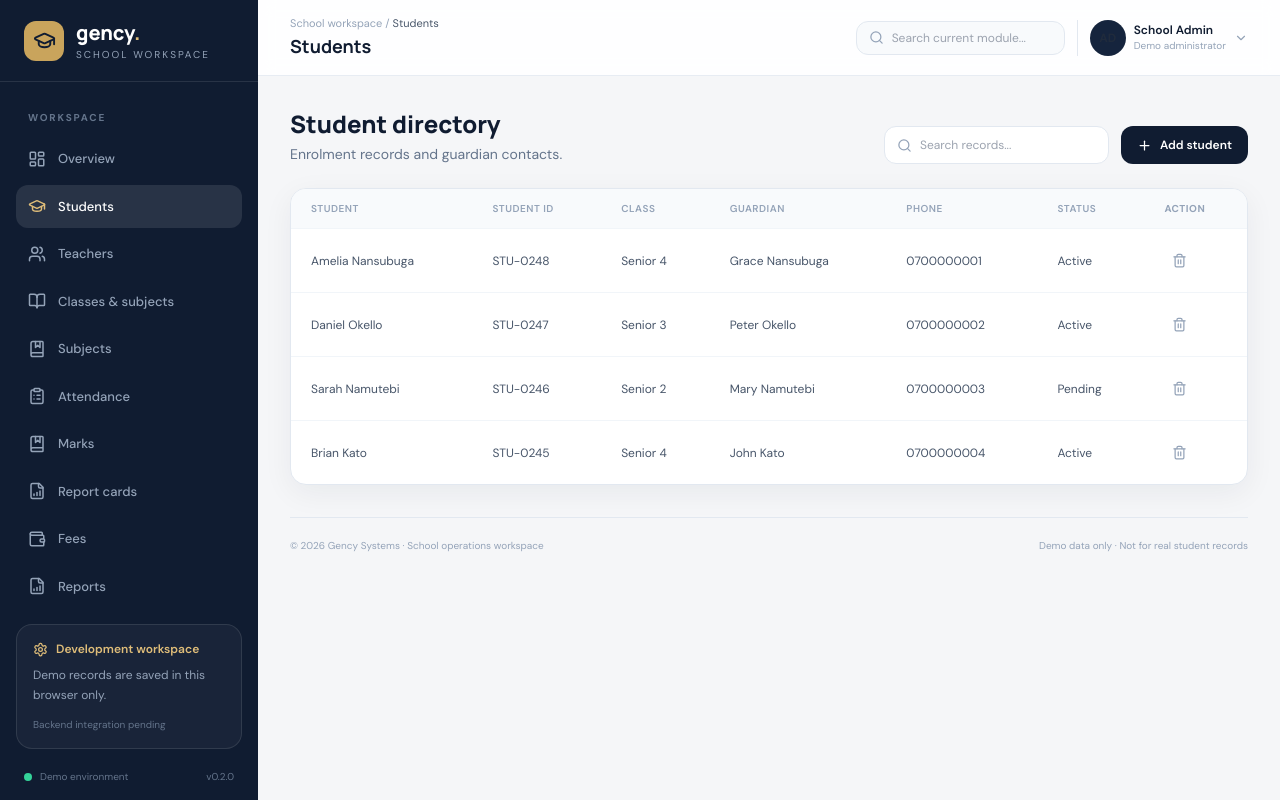
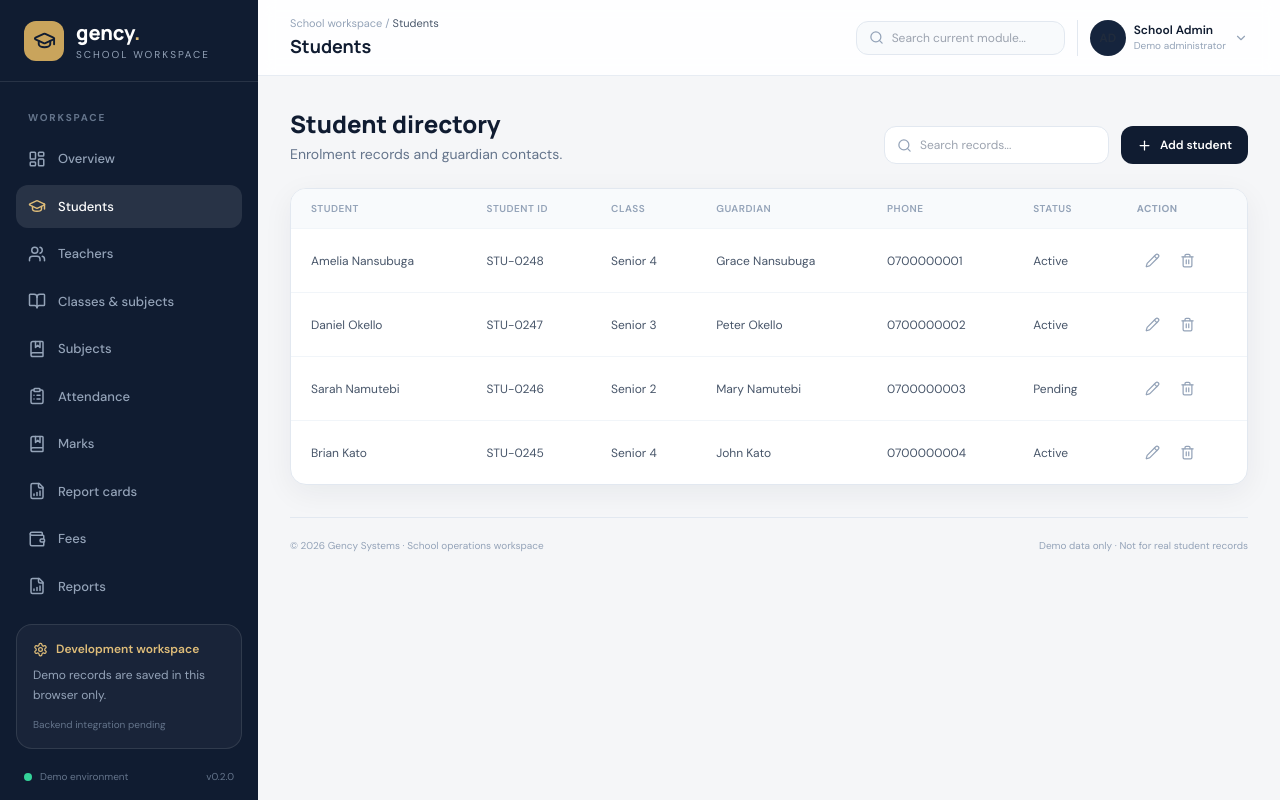
Before and after one commit to ashbypatrick12-art/gency-school-management-system, a React (Vite) app: page / in a window 1280 px wide. Both pictures are taken after a click on the button "Students". Built offline with nearby package versions, Linux system fonts and the light colour scheme.

Commit message:
Add edit actions and basic validation across school records

```diff
--- a/src/App.jsx
+++ b/src/App.jsx
@@ -148,6 +148,34 @@ function App() {
     const [items, setter] = setters[type]
     setter(items.filter(item => item.id !== id)); setNotice('Record deleted.')
   }
+  const editRecord = (type, id) => {
+    const collections = { students: [students, setStudents], teachers: [teachers, setTeachers], classes: [classes, setClasses], subjects: [subjects, setSubjects], marks: [marks, setMarks], fees: [fees, setFees] }
+    const entry = collections[type]
+    if (!entry) return
+    const [items, setter] = entry
+    const current = items.find(item => item.id === id)
+    if (!current) return
+    const updated = { ...current }
+    for (const key of Object.keys(current).filter(key => key !== 'id')) {
+      const answer = window.prompt('Update ' + key + ' (leave unchanged by pressing Cancel)', String(current[key] ?? ''))
+      if (answer === null) continue
+      const value = answer.trim()
+      if (value === '') { setNotice('An empty value was not saved.'); return }
+      if (['score', 'outOf', 'amount'].includes(key)) {
+        const number = Number(value)
+        if (!Number.isFinite(number) || number < 0 || (key === 'outOf' && number <= 0) || (key === 'amount' && number <= 0)) {
+          setNotice('Enter a valid positive number for ' + key + '.'); return
+        }
+        if (key === 'score' && number > Number(updated.outOf || current.outOf)) {
+          setNotice('Score cannot be greater than the total possible marks.'); return
+        }
+        updated[key] = value
+      } else updated[key] = value
+    }
+    if (type === 'marks' && Number(updated.score) > Number(updated.outOf)) { setNotice('Score cannot exceed total possible marks.'); return }
+    setter(items.map(item => item.id === id ? updated : item))
+    setNotice('Record updated successfully.')
+  }
   const exportCsv = (rows, filename) => {
     if (!rows.length) { setNotice('There are no records to export yet.'); return }
     const keys = Object.keys(rows[0])
@@ -157,7 +185,7 @@ function App() {
   }
   const addButton = { Students: addStudent, Teachers: addTeacher, 'Classes & subjects': addClass, Subjects: addSubject, Marks: addMark, Fees: addFee }
   const addLabels = { Students: 'Add student', Teachers: 'Add teacher', 'Classes & subjects': 'Add class', Subjects: 'Add subject', Marks: 'Record marks', Fees: 'Record payment' }
-  const table = (headers, rows, type, empty) => <div className="overflow-x-auto"><table className="w-full min-w-[650px] text-left"><thead className="bg-slate-50 text-[10px] uppercase tracking-wider text-slate-400"><tr>{headers.map(h => <th key={h} className="px-5 py-3 font-semibold">{h}</th>)}<th className="px-5 py-3">Action</th></tr></thead><tbody>{rows.map(row => <tr key={row.id} className="border-t border-slate-100 hover:bg-slate-50/60">{headers.map((h, i) => <td key={h} className="px-5 py-4 text-xs text-slate-600">{row._cells[i]}</td>)}<td className="px-5 py-4"><button aria-label="Delete record" onClick={() => removeRecord(type, row.id)} className="rounded-lg p-2 text-slate-400 hover:bg-rose-50 hover:text-rose-600"><Trash2 size={15}/></button></td></tr>)}</tbody></table>{rows.length === 0 && <p className="p-9 text-center text-sm text-slate-400">{empty}</p>}</div>
+  const table = (headers, rows, type, empty) => <div className="overflow-x-auto"><table className="w-full min-w-[650px] text-left"><thead className="bg-slate-50 text-[10px] uppercase tracking-wider text-slate-400"><tr>{headers.map(h => <th key={h} className="px-5 py-3 font-semibold">{h}</th>)}<th className="px-5 py-3">Action</th></tr></thead><tbody>{rows.map(row => <tr key={row.id} className="border-t border-slate-100 hover:bg-slate-50/60">{headers.map((h, i) => <td key={h} className="px-5 py-4 text-xs text-slate-600">{row._cells[i]}</td>)}<td className="px-5 py-4"><div className="flex items-center gap-1"><button aria-label="Edit record" onClick={() => editRecord(type, row.id)} className="rounded-lg p-2 text-slate-400 hover:bg-amber-50 hover:text-amber-700"><Pencil size={15}/></button><button aria-label="Delete record" onClick={() => removeRecord(type, row.id)} className="rounded-lg p-2 text-slate-400 hover:bg-rose-50 hover:text-rose-600"><Trash2 size={15}/></button></div></td></tr>)}</tbody></table>{rows.length === 0 && <p className="p-9 text-center text-sm text-slate-400">{empty}</p>}</div>
   const makeRows = (items, cells) => items.map(item => ({ ...item, _cells: cells(item) }))
   const headerActions = <div className="flex flex-col gap-3 sm:flex-row"><div className="flex items-center gap-2 rounded-xl border border-slate-200 bg-white px-3 py-2.5"><Search size={15} className="text-slate-400"/><input value={query} onChange={e => setQuery(e.target.value)} placeholder="Search records..." className="w-full bg-transparent text-xs outline-none sm:w-44"/></div>{addButton[active] && <button onClick={addButton[active]} className="inline-flex items-center justify-center gap-2 rounded-xl bg-navy-950 px-4 py-2.5 text-xs font-semibold text-white"><Plus size={15}/>{addLabels[active]}</button>}</div>
   const pageTitle = { Students: 'Student directory', Teachers: 'Teaching staff', 'Classes & subjects': 'Classes & subjects', Subjects: 'Subject catalogue', Attendance: 'Daily attendance', Marks: 'Marks & assessments', 'Report cards': 'Academic report cards', Fees: 'Fees & payments', Reports: 'School reports' }
```
